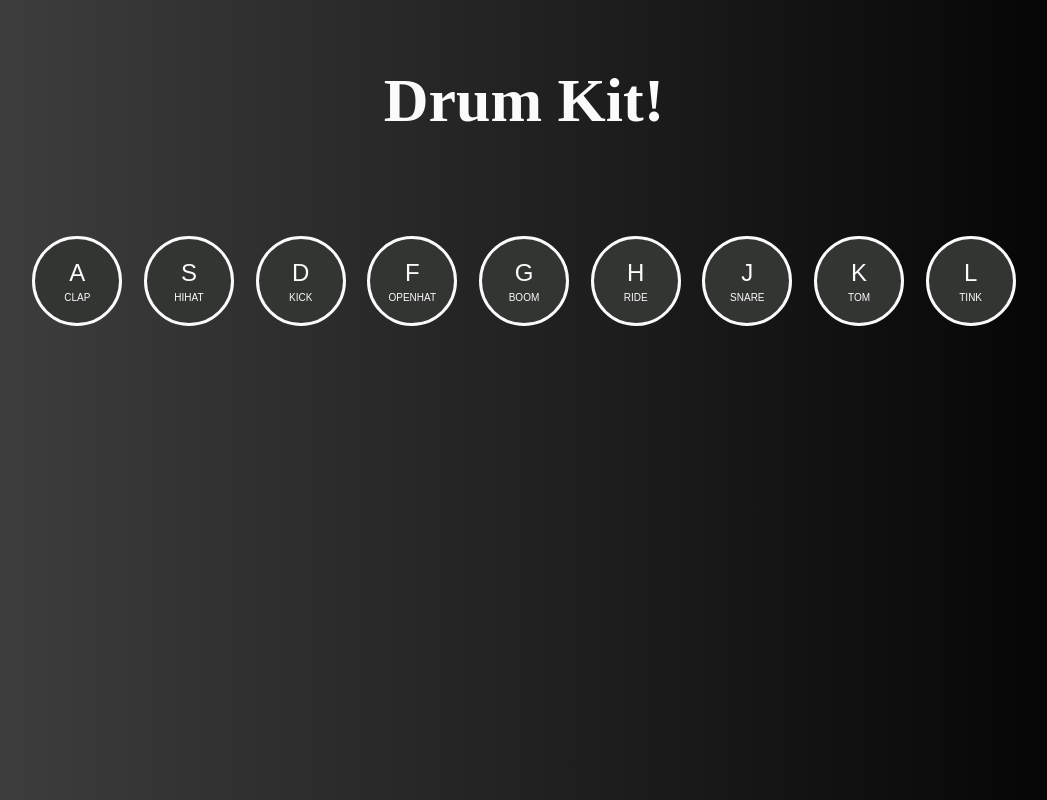
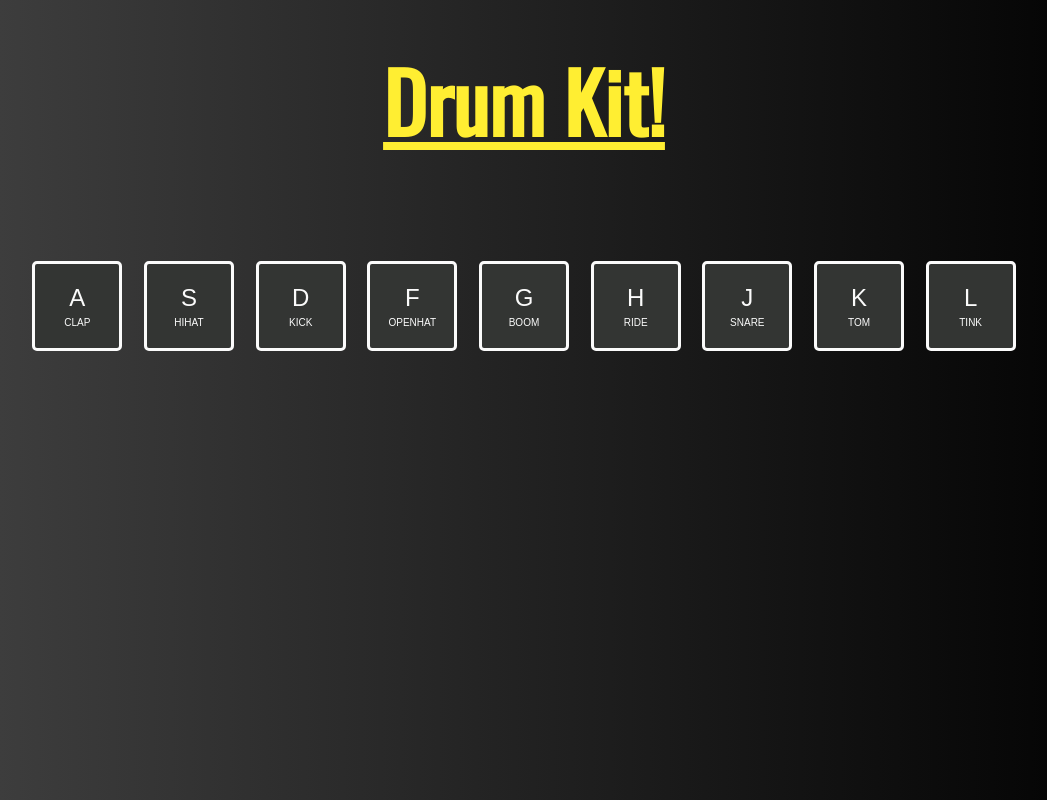
Before and after one commit to Manuel-2/drum-kit, a plain HTML site: page index.html in a window 1280 px wide. Shown: the whole page, without its empty margins (116-1163 px from the left). Drawn offline with nearby package versions, Linux system fonts and the light colour scheme.

Commit message:
se cambio la forma de los botones, se cambio la fuente

```diff
--- a/index.html
+++ b/index.html
@@ -1,12 +1,17 @@
 <!DOCTYPE html>
 <html lang="en">
+
 <head>
     <meta charset="UTF-8">
     <meta http-equiv="X-UA-Compatible" content="IE=edge">
     <meta name="viewport" content="width=device-width, initial-scale=1.0">
-    <title>Document</title>
+    <title>Drum Kit</title>
+    <link rel="preconnect" href="https://fonts.googleapis.com">
+    <link rel="preconnect" href="https://fonts.gstatic.com" crossorigin>
+    <link href="https://fonts.googleapis.com/css2?family=Oswald&display=swap" rel="stylesheet">
     <link rel="stylesheet" href="./styles/style.css">
 </head>
+
 <body>
     <main>
         <h1 class="title">Drum Kit!</h1>
@@ -15,35 +20,35 @@
                 <p class="key__name">A</p>
                 <p class="key__info">CLAP</p>
             </button>
-            <button data-key="83"  class="key" onclick="turnOnButton(this,83)">
+            <button data-key="83" class="key" onclick="turnOnButton(this,83)">
                 <p class="key__name">S</p>
                 <p class="key__info">HIHAT</p>
             </button>
-            <button data-key="68"  class="key" onclick="turnOnButton(this,68)">
+            <button data-key="68" class="key" onclick="turnOnButton(this,68)">
                 <p class="key__name">D</p>
                 <p class="key__info">KICK</p>
             </button>
-            <button data-key="70"  class="key" onclick="turnOnButton(this,70)">
+            <button data-key="70" class="key" onclick="turnOnButton(this,70)">
                 <p class="key__name">F</p>
                 <p class="key__info">OPENHAT</p>
             </button>
-            <button data-key="71"  class="key" onclick="turnOnButton(this,71)">
+            <button data-key="71" class="key" onclick="turnOnButton(this,71)">
                 <p class="key__name">G</p>
                 <p class="key__info">BOOM</p>
             </button>
-            <button data-key="72"  class="key" onclick="turnOnButton(this,72)">
+            <button data-key="72" class="key" onclick="turnOnButton(this,72)">
                 <p class="key__name">H</p>
                 <p class="key__info">RIDE</p>
             </button>
-            <button data-key="74"  class="key" onclick="turnOnButton(this,74)">
+            <button data-key="74" class="key" onclick="turnOnButton(this,74)">
                 <p class="key__name">J</p>
                 <p class="key__info">SNARE</p>
             </button>
-            <button data-key="75"  class="key" onclick="turnOnButton(this,75)">
+            <button data-key="75" class="key" onclick="turnOnButton(this,75)">
                 <p class="key__name">K</p>
                 <p class="key__info">TOM</p>
             </button>
-            <button data-key="76"  class="key" onclick="turnOnButton(this,76)">
+            <button data-key="76" class="key" onclick="turnOnButton(this,76)">
                 <p class="key__name">L</p>
                 <p class="key__info">TINK</p>
             </button>
@@ -52,4 +57,5 @@
     <footer></footer>
     <script src="./code.js"></script>
 </body>
+
 </html>
--- a/styles/style.sass
+++ b/styles/style.sass
@@ -1,5 +1,5 @@
 // sizes
-$title-font-size: 6.2rem
+$title-font-size: 8.2rem
 $keys-font-size: 2.6rem
 $keys-info-font-size: 1.8rem
 $key-size: 90px
@@ -18,6 +18,7 @@ $yellow-light: #FFEE32
 
 html
     font-size: 62.5%
+    font-family: 'Oswald', sans-serif
 
 body
     width: 100vw
@@ -34,8 +35,9 @@ body
 
         .title
             font-size: $title-font-size
-            color: $clear
+            color: $yellow-light
             margin-bottom: 100px
+            text-decoration: underline
 
         .keys
             width: ($key-size) * 11
@@ -52,7 +54,7 @@ body
     width: $key-size
     height: $key-size
     border: solid 3px $clear
-    border-radius: 50%
+    border-radius: 5px
     color: $clear
     background-color: $gray
     transition: transform 0.1s, border 0.1s, color 0.1s, box-shadow 0.1s
```
Also changed, not shown: styles/style.css, 1 other file.
